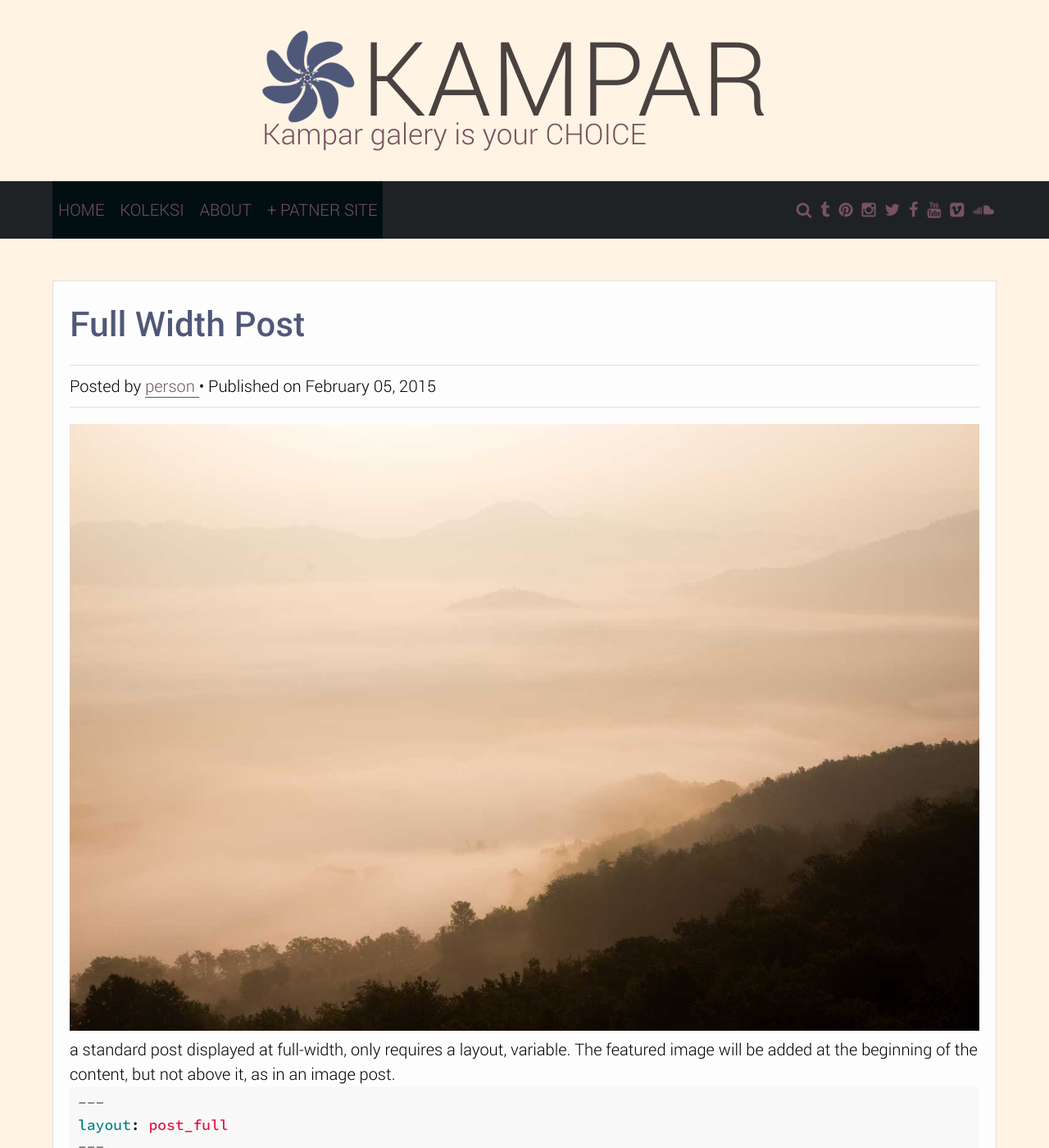
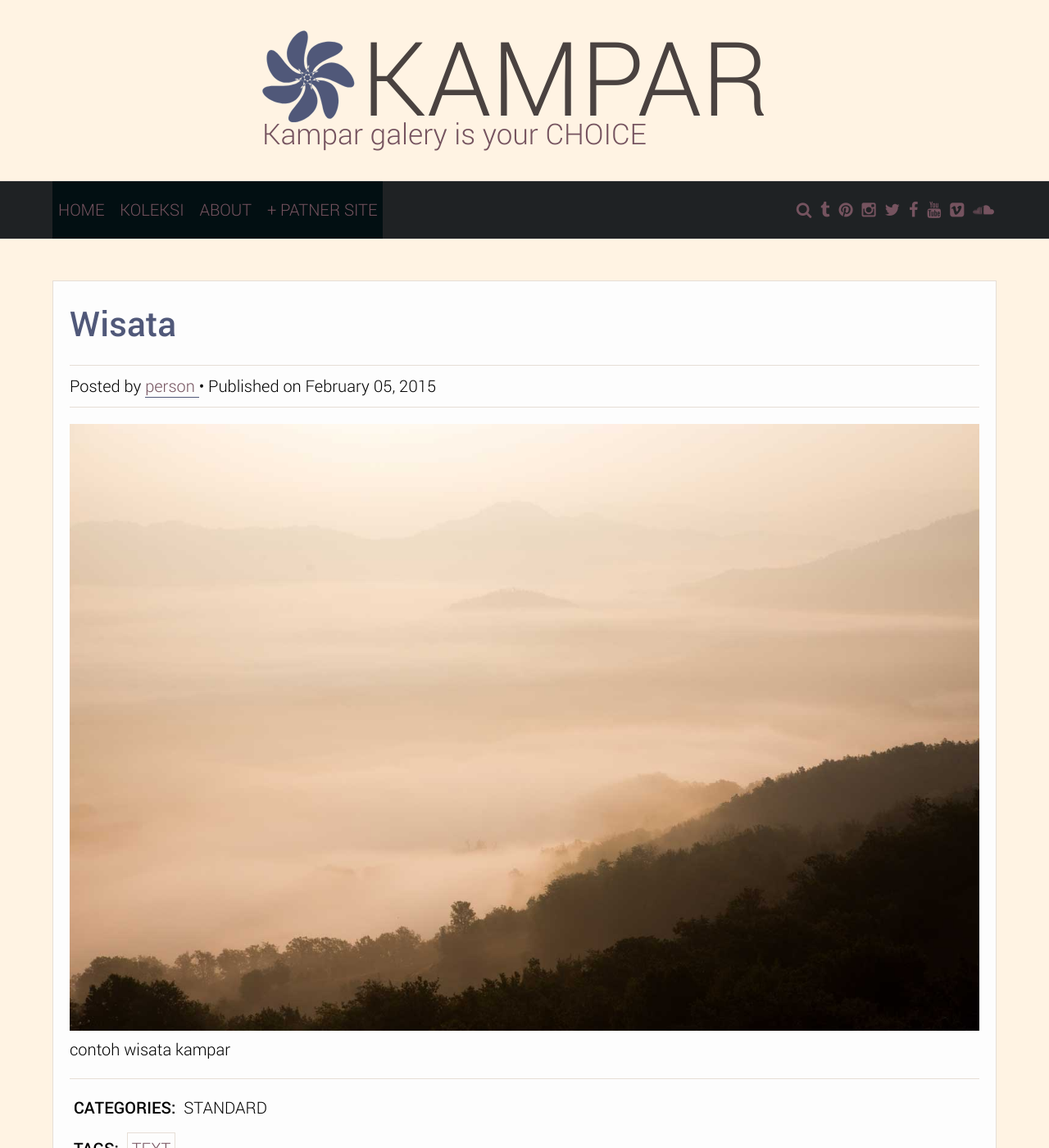
Before and after one commit to Risalbudiman/Risalbudiman.github.io, a Jekyll site: the page built from _posts/2015-02-05-standard-full.md, in a window 1280 px wide and 1400 px high. Shown: the whole window at 82% size. Built offline with Jekyll 4.4.1, drawn with Linux system fonts in a browser that asks for light colours.

Commit message:
Update 2015-02-05-standard-full.md

````diff
--- a/_posts/2015-02-05-standard-full.md
+++ b/_posts/2015-02-05-standard-full.md
@@ -1,16 +1,9 @@
 ---
 author: person
 layout: post_full
-title: Full Width Post
+title: Wisata
 featimg: 2.jpg
 tags: [text]
 category: [standard]
 ---
-a standard post displayed at full-width, only requires a layout, variable.
-The featured image will be added at the beginning of the content, but not above it, as in an image post.
-
-```yml
----
-layout: post_full
----
-```
+contoh wisata kampar
````
